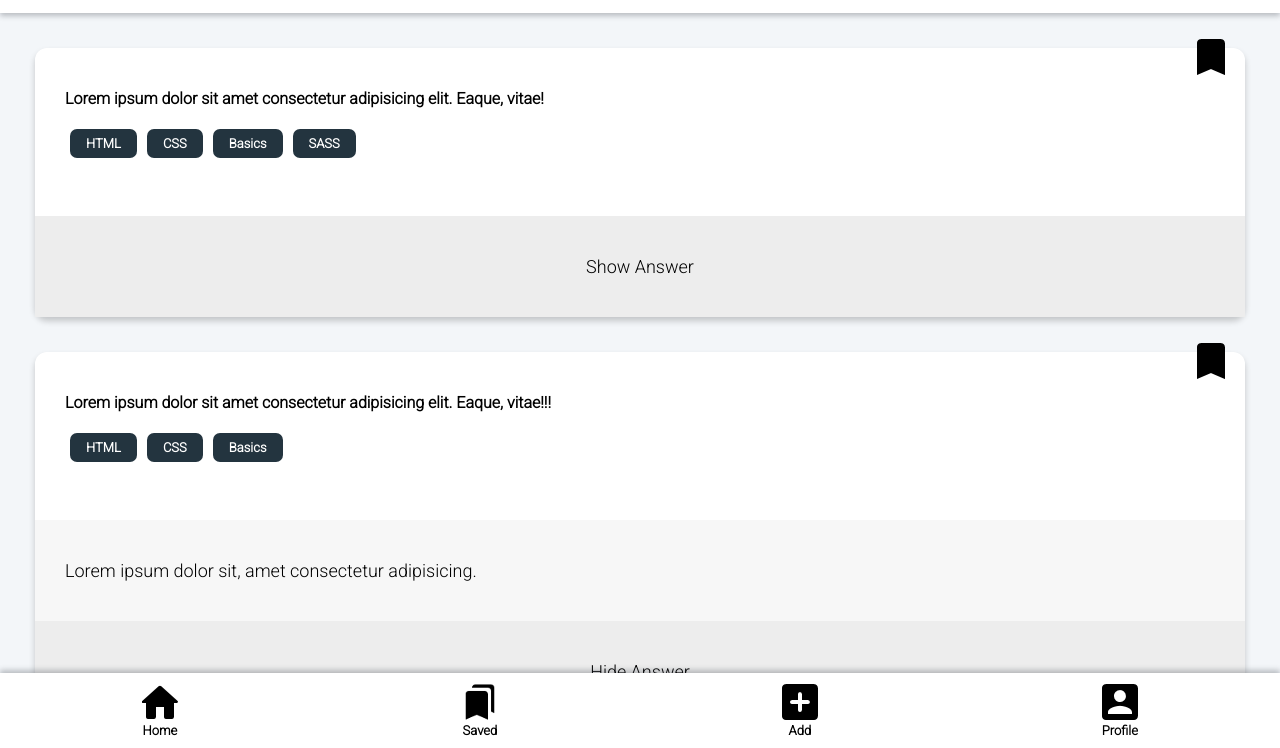
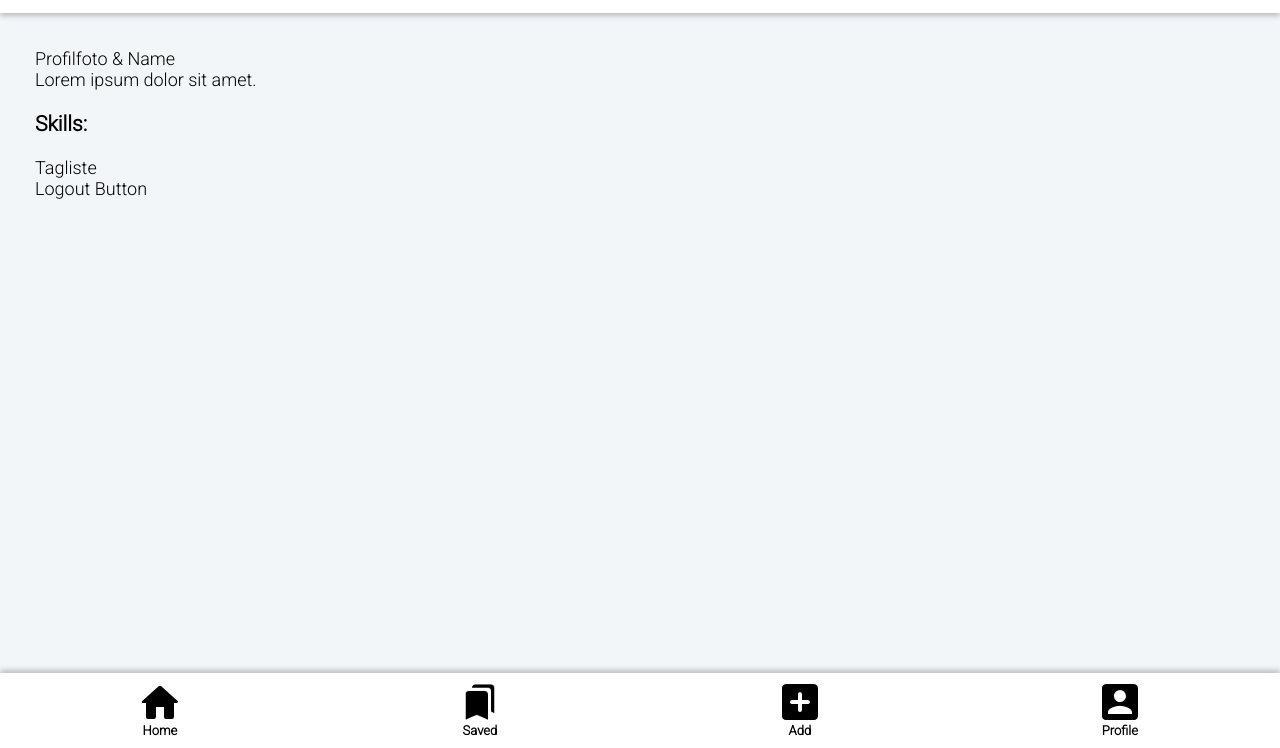
Before and after one commit to mpagels/quiz-app, a website: page profile.html in a window 1280 px wide. Shown: the part 52-800 px from the top of the page. Drawn offline with nearby package versions, Linux system fonts and the light colour scheme.

Commit message:
Semantic structure for profile content

```diff
--- a/profile.html
+++ b/profile.html
@@ -12,52 +12,14 @@
     </header>
 
     <main>
-      <section class="card">
-        <button class="bookmark-active">
-          <img src="images/buttons/round_bookmark_black_48dp.png" />
-        </button>
-        <section class="card__content">
-          <section class="card__question">
-            Lorem ipsum dolor sit amet consectetur adipisicing elit. Eaque,
-            vitae!
-            <span>
-              <ul>
-                <li class="tags">HTML</li>
-                <li class="tags">CSS</li>
-                <li class="tags">Basics</li>
-                <li class="tags">SASS</li>
-              </ul>
-            </span>
-          </section>
-          <section class="show-answer">
-            <span>Show Answer</span>
-          </section>
+      <section class="profil">
+        <section class="profil--header">Profilfoto & Name</section>
+        <section class="profil--about">Lorem ipsum dolor sit amet.</section>
+        <section class="profil--skills">
+          <h3>Skills:</h3>
+          Tagliste
         </section>
-      </section>
-
-      <section class="card">
-        <button class="bookmark-active">
-          <img src="images/buttons/round_bookmark_black_48dp.png" />
-        </button>
-        <section class="card__content">
-          <section class="card__question">
-            Lorem ipsum dolor sit amet consectetur adipisicing elit. Eaque,
-            vitae!!!
-            <span>
-              <ul>
-                <li class="tags">HTML</li>
-                <li class="tags">CSS</li>
-                <li class="tags">Basics</li>
-              </ul>
-            </span>
-          </section>
-          <section class="answer">
-            Lorem ipsum dolor sit, amet consectetur adipisicing.
-          </section>
-          <section class="show-answer">
-            <span>Hide Answer</span>
-          </section>
-        </section>
+        <section class="profil--logout">Logout Button</section>
       </section>
     </main>
 
```
Also changed, not shown: images/buttons/outline_meeting_room_white_18dp.png (added), images/martin-profil.png (added).
